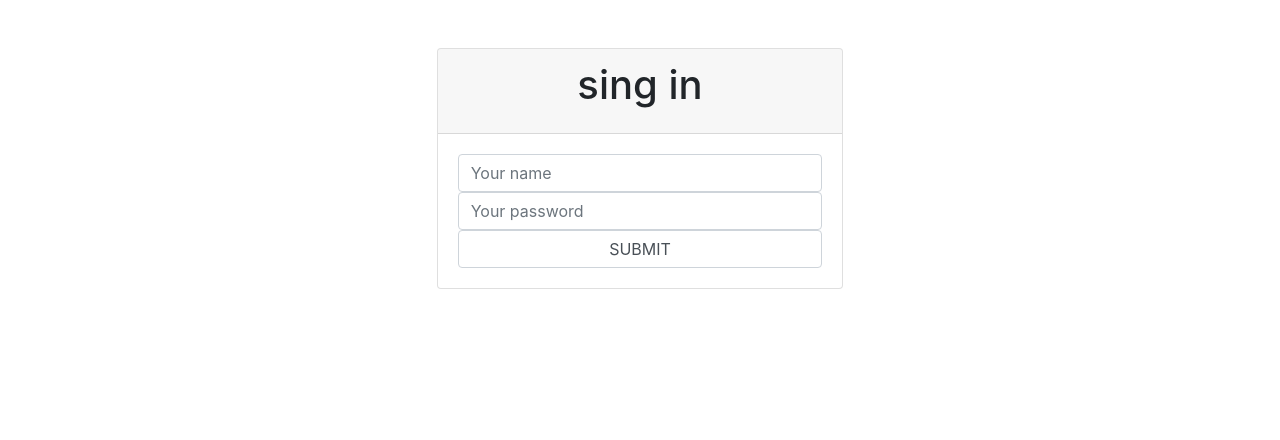
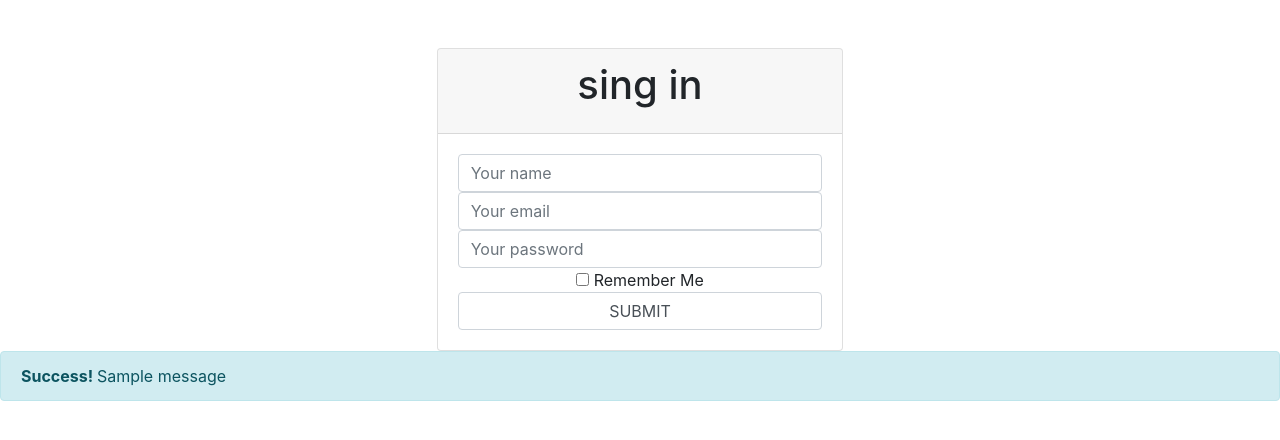
Before and after one commit to fantasy-is-absent/weiverkoob, a Flask app: template app/templates/singin.html in a window 1280 px wide. Shown: the part 56-496 px from the top of the page. Run offline with Flask 2, Linux system fonts and the light colour scheme; the template is opened without the code that fills it: values that come from a table or form of the project are taken from there, others are empty; one stand-in notice (Sample message) is shown; some libraries are stand-ins or nearby versions.

Commit message:
create singin form

```diff
--- a/app/__init__.py
+++ b/app/__init__.py
@@ -1,5 +1,6 @@
 from flask import Flask
 
 app = Flask(__name__)
+app.config.from_object('config')
 
 from app import routes
--- a/app/routes.py
+++ b/app/routes.py
@@ -1,13 +1,15 @@
 import os
 from app import app
-from flask import session, render_template
+from flask import session, render_template, request, flash
 from flask_session import Session
 from sqlalchemy import create_engine
 from sqlalchemy.orm import scoped_session, sessionmaker
 
+from forms.loginForms import LoginForm
+
 DATABASE_URL = "postgres://kmkhjzcckmmadd:0ccdd910e2a2984001d63285cb5c2e60d1bcd5fdf0f6aa9147836066404f4aaf@ec2-54-217-235-16.eu-west-1.compute.amazonaws.com:5432/d63tuv25mgl2nv"
 # Check for environment variable
-#f not os.getenv(DATABASE_URL):
+#if not os.getenv(DATABASE_URL):
 #   raise RuntimeError("DATABASE_URL is not set")
 
 # Configure session to use filesystem
@@ -19,11 +21,25 @@ Session(app)
 #engine = create_engine(os.getenv("DATABASE_URL"))
 #db = scoped_session(sessionmaker(bind=engine))
 
+@app.route("/")
+def index():
+	return render_template("index.html", user = {"name":"Ivanka"})
 
 @app.route("/login")
 def login():
     return render_template("login.html")
 
-@app.route("/singin")
+@app.route("/singin", methods=["POST", "GET"])
 def singin():
-	return render_template("singin.html")
+	form = LoginForm(request.form)
+	if request.method == "POST":
+		name=request.form["name"]
+		password=request.form["password"]
+		email=request.form["email"]
+		print (name, " ", email, " ", password)
+		if form.validate():
+			# Save the comment here.
+			flash('Thanks for registration ' + name)
+		else:
+			flash('Error: All the form fields are required. ')
+	return render_template("singin.html", form=form, providers = app.config['OPENID_PROVIDERS'])
--- a/app/templates/singin.html
+++ b/app/templates/singin.html
@@ -16,13 +16,34 @@
 					<h1 class="card-title">sing in</h1>
 				</div>
 				<div class="card-body">
-					<form>
-						<input class="form-control" type="text" name="name" placeholder="Your name">
-						<input class="form-control" type="password" name="password" placeholder="Your password">
+					<form method="post">
+						{{form.hidden_tag()}}
+						<input class="form-control" type="text" name="name" placeholder="Your name" required>
+						<input class="form-control" type="text" name="email" placeholder="Your email" required>
+						<input class="form-control" type="password" name="password" placeholder="Your password" required>
+    					{{form.remember_me}} Remember Me
 						<button class="form-control" type="submit">SUBMIT</button>
 					</form>
 				</div>
 			</div>
 		</div>
 	</div>
+	        {% with messages = get_flashed_messages(with_categories=true) %}
+            {% if messages %}
+
+        {% for message in messages %}
+            {% if "Error" not in message[1]: %}
+                <div class="alert alert-info">
+                <strong>Success! </strong> {{ message[1] }}
+                </div>
+            {% endif %}
+
+            {% if "Error" in message[1]: %}
+                <div class="alert alert-warning">
+                {{ message[1] }}
+                </div>
+            {% endif %}
+        {% endfor %}
+            {% endif %}
+        {% endwith %}
 {% endblock %}
--- /dev/null
+++ b/config.py
@@ -0,0 +1,2 @@
+CSRF_ENABLED = True
+SECRET_KEY = 'you-will-never-guess'
--- /dev/null
+++ b/forms/loginForms.py
@@ -0,0 +1,9 @@
+from flask_wtf import FlaskForm
+from wtforms import TextField, BooleanField
+from wtforms.validators import Required, Length
+
+class LoginForm(FlaskForm):
+	name = TextField('Name:', validators=[Required()])
+	email = TextField('Email:', validators=[Required(), Length(min=6, max=35)])
+	password = TextField('Password:', validators=[Required(), Length(min=3, max=35)])
+	remember_me = BooleanField('remember_me', default = False)
--- a/requirements.txt
+++ b/requirements.txt
@@ -3,3 +3,4 @@ Flask
 Flask-Session
 psycopg2
 SQLAlchemy
+flask-wtf
```
Also changed, not shown: forms/__init__.py (added).
